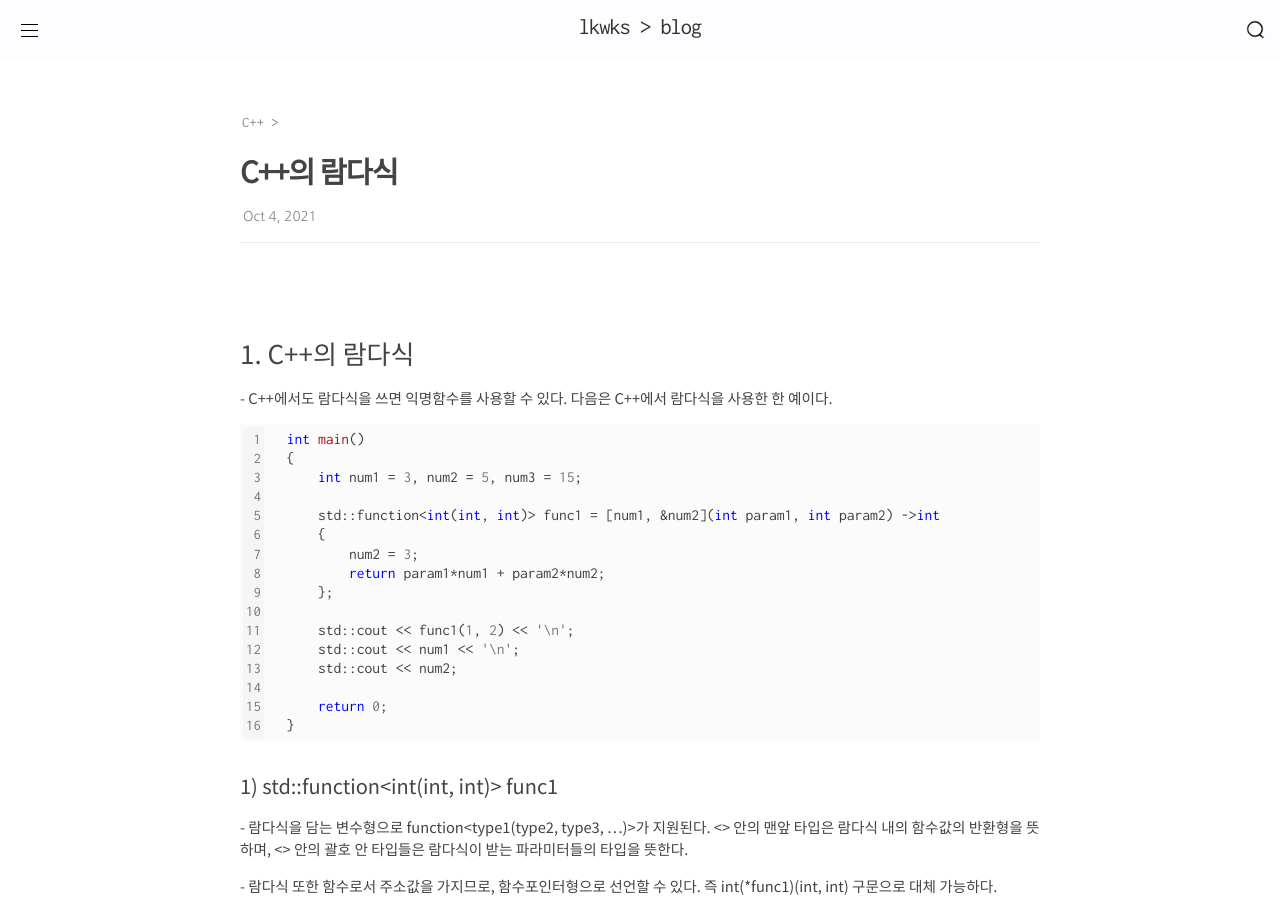
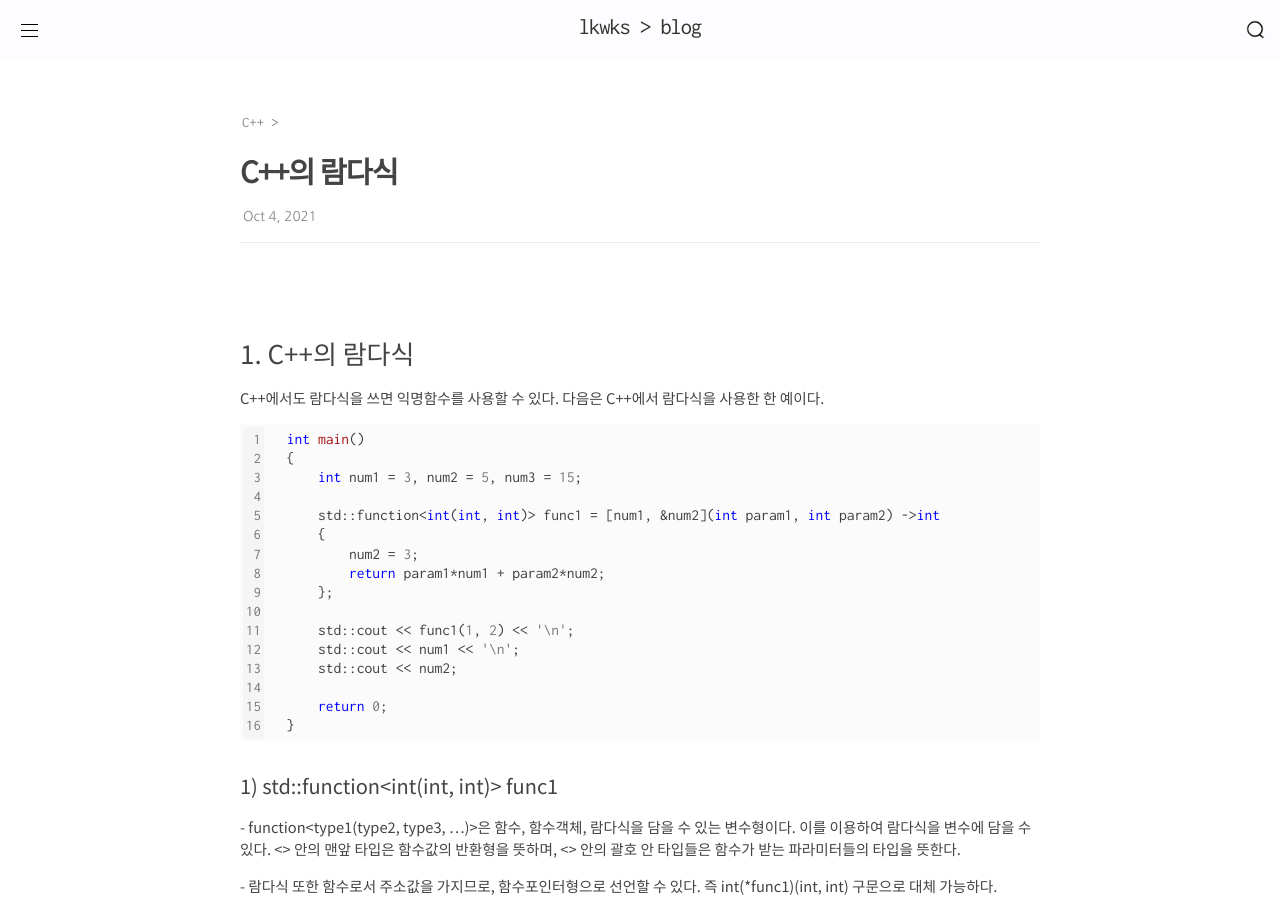
Before and after one commit to kangwooklee29/blog, a Jekyll site: the page built from C++/_posts/2021-10-04-C++의 람다식.md, in a window 1280 px wide and 900 px high. Built offline with Jekyll 4.4.1, drawn with Linux system fonts in a browser that asks for light colours; nearby versions of some CDN libraries; our own code applies the rules of GitHub Pages for plain Markdown files; comment, search, counter and statistics services are not loaded.

Commit message:
Update 2021-10-04-C++의 람다식.md

````diff
--- a/C++/_posts/2021-10-04-C++의 람다식.md
+++ b/C++/_posts/2021-10-04-C++의 람다식.md
@@ -1,6 +1,6 @@
 ### 1. C++의 람다식
 
-\- C++에서도 람다식을 쓰면 익명함수를 사용할 수 있다. 다음은 C++에서 람다식을 사용한 한 예이다.
+C++에서도 람다식을 쓰면 익명함수를 사용할 수 있다. 다음은 C++에서 람다식을 사용한 한 예이다.
 
 ```cpp
 int main()
@@ -23,7 +23,7 @@ int main()
 
 #### 1) std::function\<int(int, int)> func1
 
-\- 람다식을 담는 변수형으로 function\<type1(type2, type3, ...)>가 지원된다. \<> 안의 맨앞 타입은 람다식 내의 함수값의 반환형을 뜻하며, \<> 안의 괄호 안 타입들은 람다식이 받는 파라미터들의 타입을 뜻한다.
+\- function\<type1(type2, type3, ...)>은 함수, 함수객체, 람다식을 담을 수 있는 변수형이다. 이를 이용하여 람다식을 변수에 담을 수 있다. \<> 안의 맨앞 타입은 함수값의 반환형을 뜻하며, \<> 안의 괄호 안 타입들은 함수가 받는 파라미터들의 타입을 뜻한다.
 
 \- 람다식 또한 함수로서 주소값을 가지므로, 함수포인터형으로 선언할 수 있다. 즉 int(*func1)(int, int) 구문으로 대체 가능하다.
 
````
